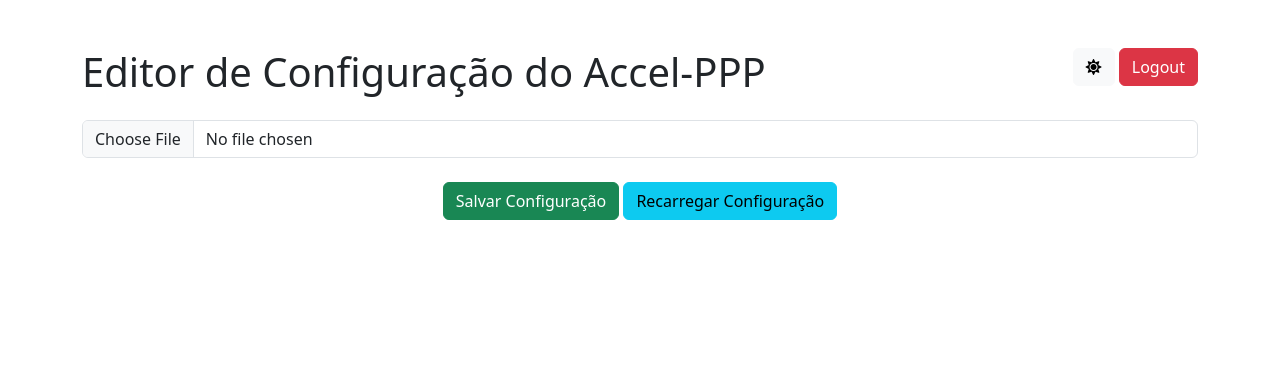
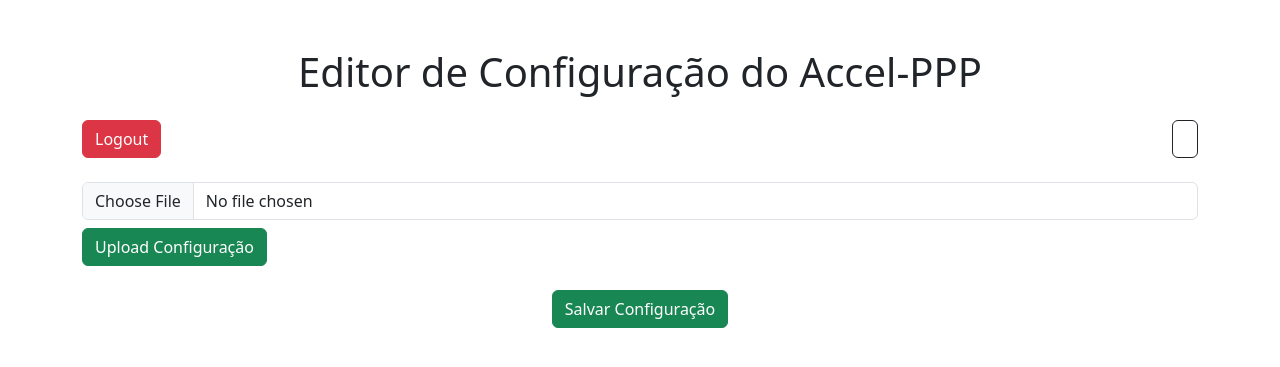
Before and after one commit to steinhorstbr/accel-ppp-config, a Flask app: page /config in a window 1280 px wide. Shown: the top 367 px of the page. Run offline with Flask 3, Linux system fonts and the light colour scheme; the visitor is signed in with stand-in values (Sample User, id 1); some libraries are stand-ins or nearby versions.

Commit message:
Update index.html

```diff
--- a/app/templates/index.html
+++ b/app/templates/index.html
@@ -6,26 +6,34 @@
     <title>Accel-PPP Configuration</title>
     <link href="https://cdn.jsdelivr.net/npm/bootstrap@5.3.0-alpha1/dist/css/bootstrap.min.css" rel="stylesheet">
     <script src="https://code.jquery.com/jquery-3.6.0.min.js"></script>
-    <link href="https://cdnjs.cloudflare.com/ajax/libs/font-awesome/5.15.4/css/all.min.css" rel="stylesheet">
+    <style>
+        .dark-theme {
+            background-color: #121212;
+            color: #ffffff;
+        }
+        .icon-button {
+            border: none;
+            background: transparent;
+            cursor: pointer;
+        }
+    </style>
 </head>
 <body>
     <div class="container mt-5">
+        <h1 class="text-center mb-4">Editor de Configuração do Accel-PPP</h1>
+
+        <!-- Botões -->
         <div class="d-flex justify-content-between">
-            <h1 class="text-center mb-4">Editor de Configuração do Accel-PPP</h1>
-            <div>
-                <!-- Modo Escuro/Claro -->
-                <button class="btn btn-light" id="theme-toggle">
-                    <i class="fas fa-sun" id="sun-icon"></i><i class="fas fa-moon" id="moon-icon" style="display: none;"></i>
-                </button>
-
-                <!-- Logout -->
-                <a href="/logout" class="btn btn-danger">Logout</a>
-            </div>
+            <button class="btn btn-danger" onclick="logout()">Logout</button>
+            <button class="btn btn-outline-dark" onclick="toggleTheme()">
+                <i id="theme-icon" class="bi bi-sun"></i> <!-- Icon for light theme by default -->
+            </button>
         </div>
 
-        <!-- Upload do arquivo de configuração -->
-        <div class="mb-4">
-            <input type="file" id="config-upload" class="form-control" />
+        <!-- Upload do arquivo -->
+        <div class="mt-4 mb-4">
+            <input type="file" id="file-upload" class="form-control" />
+            <button class="btn btn-success mt-2" onclick="uploadConfig()">Upload Configuração</button>
         </div>
 
         <!-- Área de Configuração -->
@@ -34,15 +42,9 @@
         <!-- Botão para salvar -->
         <div class="text-center">
             <button class="btn btn-success" onclick="saveConfig()">Salvar Configuração</button>
-            <button class="btn btn-info" onclick="reloadAccel()">Recarregar Configuração</button>
-        </div>
-
-        <!-- Exibir o log do comando de reload -->
-        <div id="reload-log" class="mt-3" style="display: none;">
-            <pre id="log-output"></pre>
         </div>
     </div>
-
+    <script src="https://cdn.jsdelivr.net/npm/bootstrap-icons/font/bootstrap-icons.js"></script>
     <script src="/static/js/scripts.js"></script>
 </body>
 </html>
```
